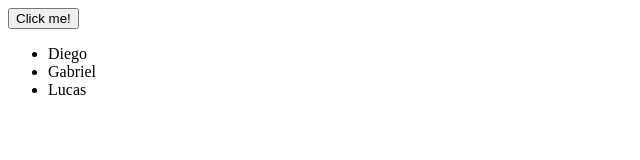
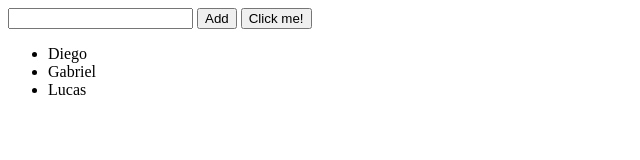
Before and after one commit to emmanuel-carreira/rocketseat-js-react, a plain HTML site: page Javascript/Module 2/Challenge 2.html in a window 1280 px wide. Shown: the whole page, without its empty margins (0-640 px from the left). Drawn offline with Linux system fonts and the light colour scheme.

Commit message:
Finished exercise 4

```diff
--- a/Javascript/Module 2/Challenge 2.html
+++ b/Javascript/Module 2/Challenge 2.html
@@ -8,6 +8,8 @@
 </head>
 <body>
 
+    <input type="text" name="name">
+    <button onClick="add()">Add</button>
     <button id="btn">Click me!</button>
     <div id="square-div"></div>
 
@@ -57,6 +59,13 @@
         }
 
         //Exercise 4
+        function add(event) {
+            var input_name = document.getElementsByTagName('input')[0];
+            var new_name = document.createElement('li');
+            new_name.textContent = input_name.value;
+            list.appendChild(new_name);
+            input_name.value = '';
+        }
     </script>
 </body>
 </html>
```
